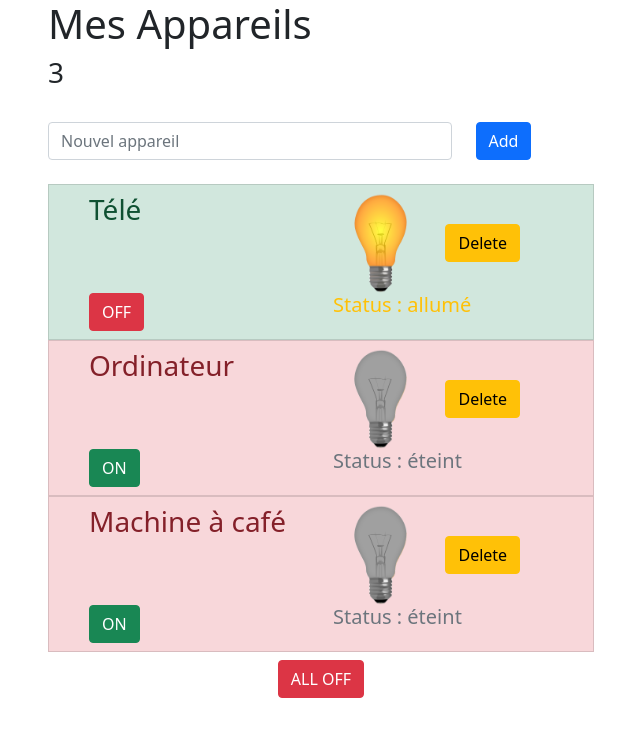
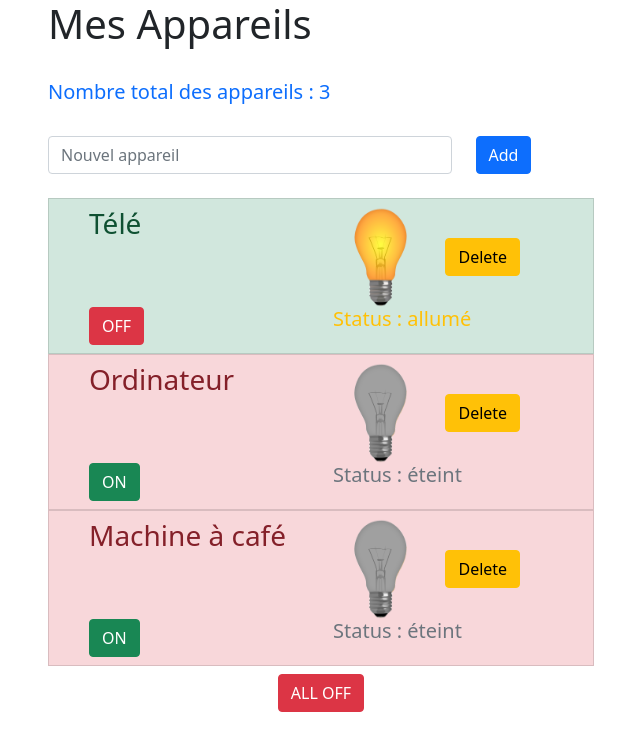
Before and after one commit to Bill29200/1-AngularDomotiqueExample, an Angular app: page / in a window 1280 px wide. Shown: the top 750 px of the page, without its empty margins (34-674 px from the left). Built offline with nearby package versions, Linux system fonts and the light colour scheme.

Commit message:
Boutton ALL ON

```diff
--- a/src/app/app.component.html
+++ b/src/app/app.component.html
@@ -2,7 +2,8 @@
 	<div class="row">
 		<div class="col-sm-6">
 			<h1 >Mes Appareils </h1>
-			<h3 > {{getNb()}}</h3>
+			<br>
+			<h5 class="text-primary">Nombre total des appareils : {{getNb()}} </h5>
 			<br>
 			<div>
 				<div class="row">
@@ -28,7 +29,7 @@
 
 
 			</ul>
-			<div class="text-center">
+			<div *ngIf="getNb() != 0" class="text-center">
 				<button  *ngIf="bstate==='OFF'" class="btn btn-success " (click)="onAllumer()">ALL ON</button>
 				<button *ngIf="bstate==='ON'" class="btn btn-danger " (click)="onEteindre()">ALL OFF</button>
 			</div>
```
